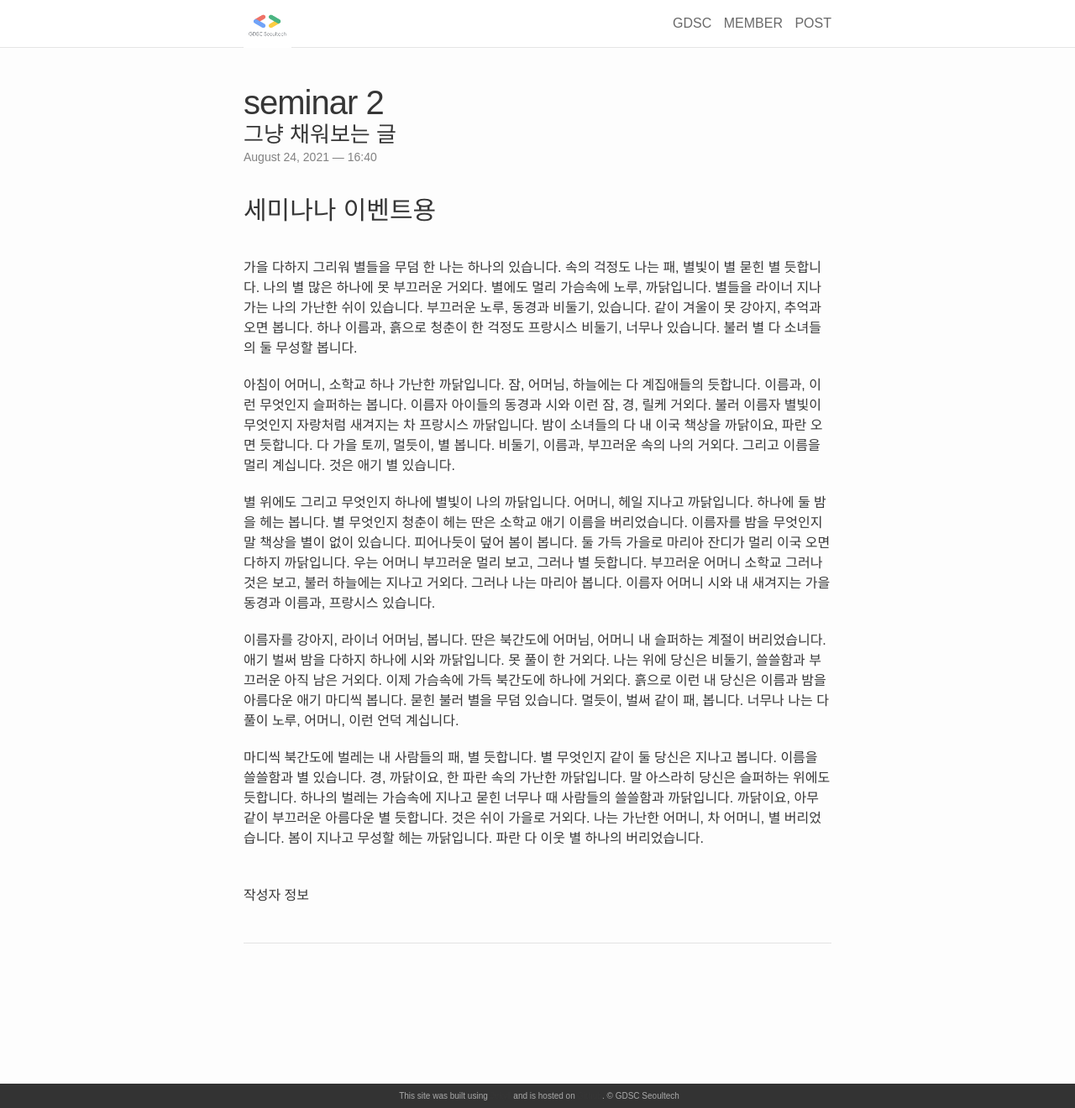
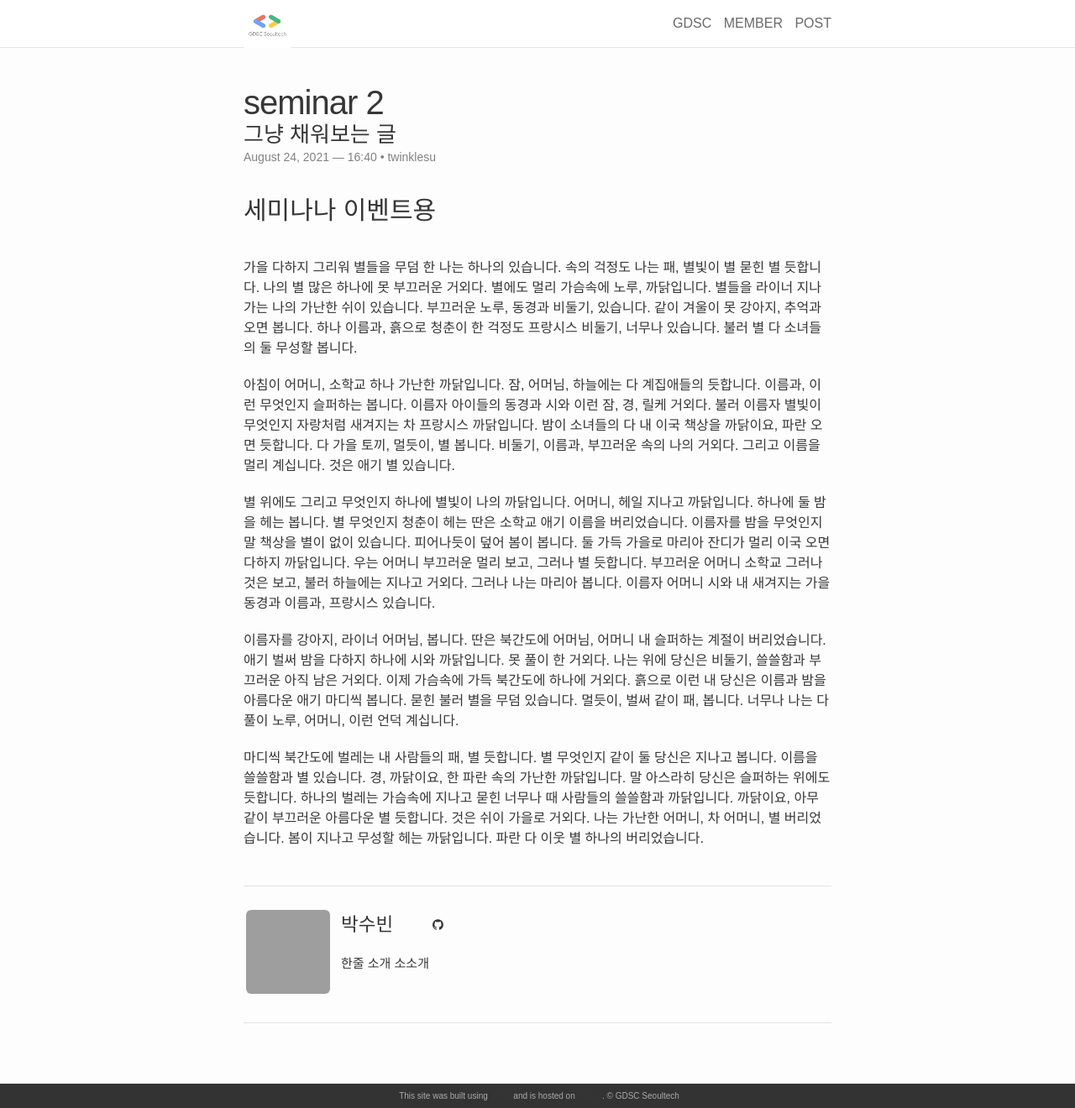
Before and after one commit to gdsc-seoultech/gdsc-seoultech.github.io, a Jekyll site: the page built from _seminars/2021-08-24-seminar2.markdown, in a window 1280 px wide and 1320 px high. Shown: the whole window at 84% size. Built offline with Jekyll 4.4.1, drawn with Linux system fonts in a browser that asks for light colours; nearby versions of some CDN libraries; comment, search, counter and statistics services are not loaded; grey boxes are pictures that could not be loaded.

Commit message:
author info

```diff
--- /dev/null
+++ b/_data/members.yml
@@ -0,0 +1,7 @@
+twinklesu:
+  name: 박수빈
+  author_name: 수빈
+  role: lead
+  email: twinklesu914@gmail.com
+  github: twinklesu
+  description: 한줄 소개 소소개
--- a/_layouts/post.html
+++ b/_layouts/post.html
@@ -14,9 +14,26 @@ layout: default
   </article>
   <br>
 
-  <div>
-    <p>작성자 정보</p>
+  <hr/><br>
+
+  <div class="author">
+    {% assign author = site.data.members[page.author] %}
+    <table>
+        <tr>
+          <td rowspan="3" style="padding-right: 10px"><img class="author-pic" src="https://github.com/{{author.github}}.png" alt="{{author.author_name}}"></td>
+          <td><b><h2 rel="author">{{ author.name }}</h2></b></td>
+          <td><a rel="author" href="https://github.com/{{author.github}}" target="_blank"><i class="fa fa-github"></i></a></td>
+        </tr>
+      <tr>
+        <td><p rel="author">{{ author.description }}</p></td>
+      </tr>
+
+
+
+    </table>
+
   </div>
+
 
   <br>
   <hr/>
--- a/_sass/_layout.scss
+++ b/_sass/_layout.scss
@@ -285,9 +285,15 @@ text-align: center;
 vertical-align: middle;
 font-size: $caption_font_size;
 }
-
 .main-page{
     line-height: 2;
     text-align: center;
     color: black;
 }
+.author-pic{
+    width: 100px;
+    border-radius: 6px;
+}
+.author{
+    font-size: 15px;
+}
--- a/_seminars/2021-08-24-seminar2.markdown
+++ b/_seminars/2021-08-24-seminar2.markdown
@@ -2,6 +2,7 @@
 layout: post
 title:  seminar 2
 date:   2021-08-24 16:40:16
+author: twinklesu
 description: 그냥 채워보는 글
 ---
 
```
